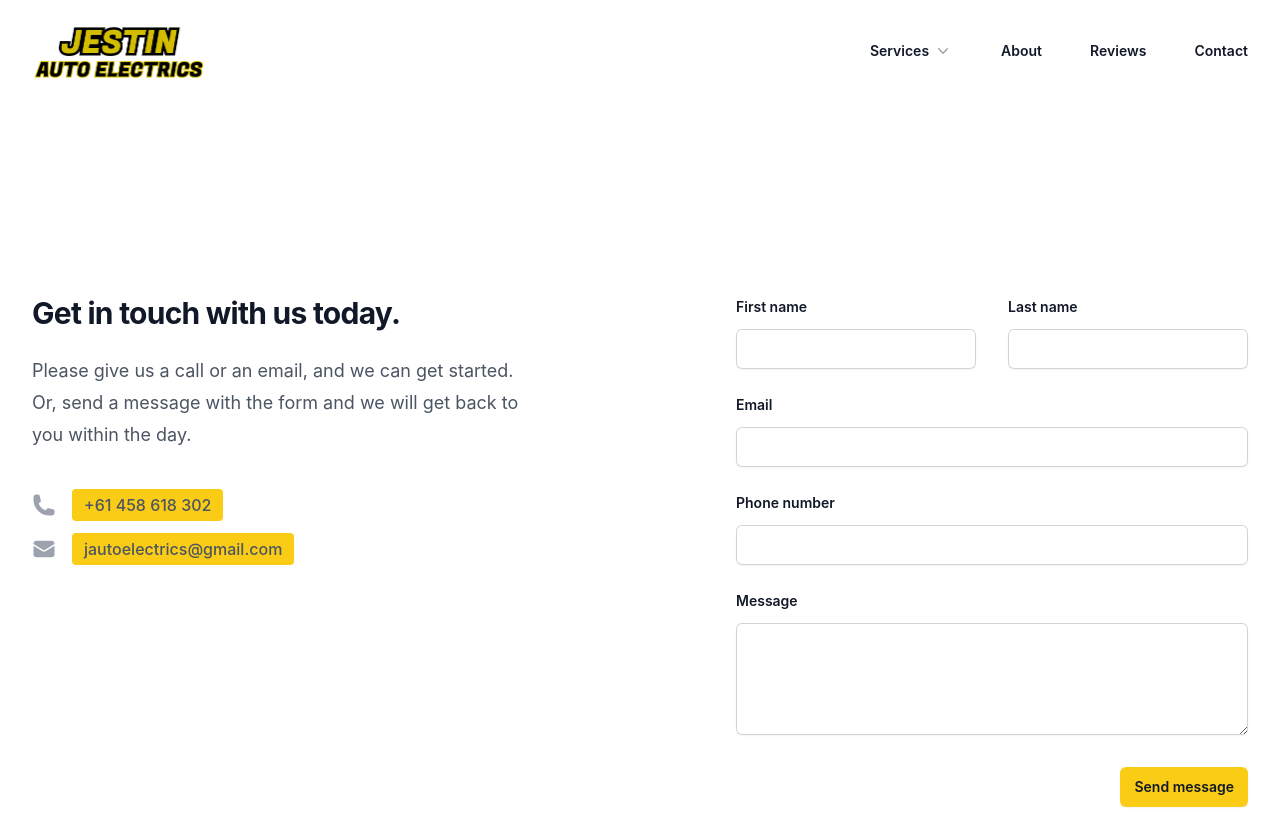
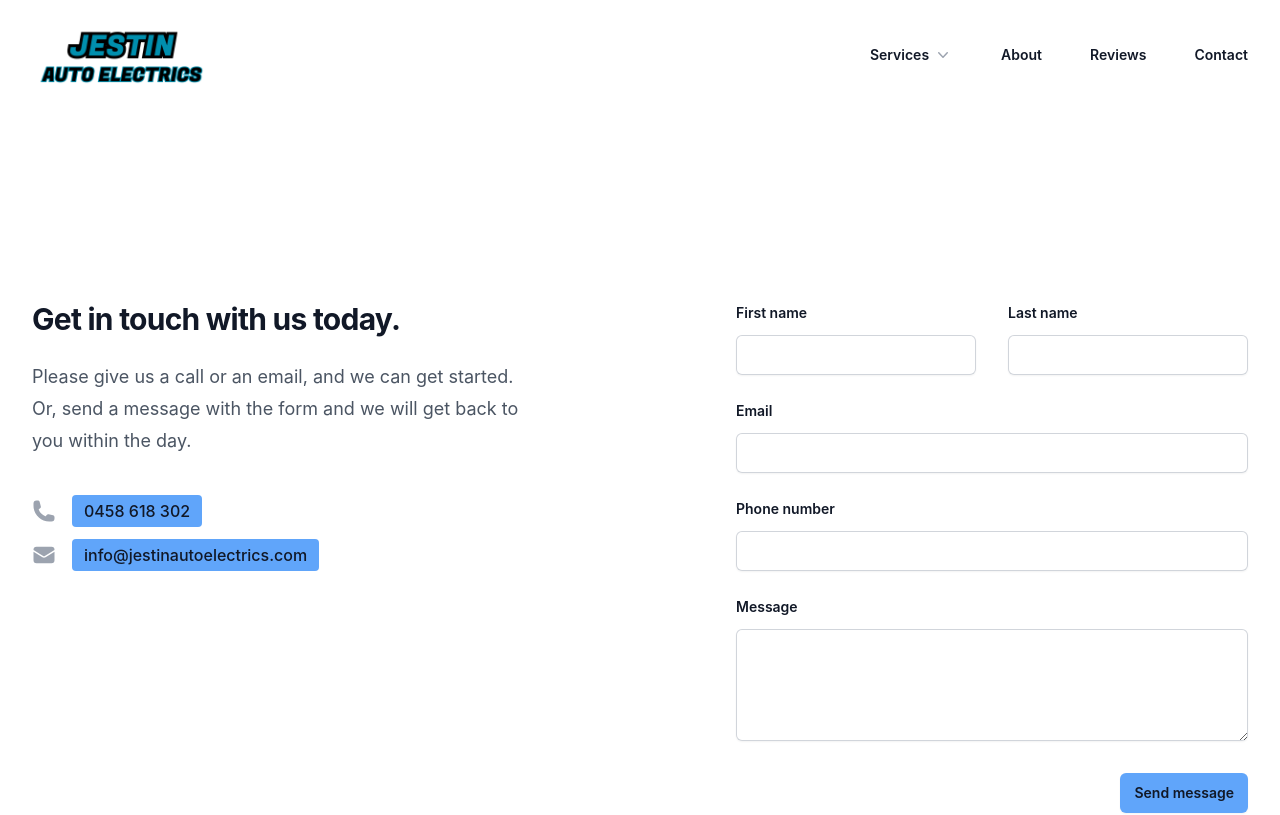
Before and after one commit to prajitlal4/jestin-auto-electrics, a Next.js app: page /components/Contact in a window 1280 px wide. Shown: the top 815 px of the page. Built offline with nearby package versions, Linux system fonts and the light colour scheme.

Commit message:
Changed colours and logo

```diff
--- a/pages/components/Contact.jsx
+++ b/pages/components/Contact.jsx
@@ -4,7 +4,7 @@ export default function Contact() {
   return (
     <div id="contact" className="relative isolate bg-white">
       <div className="mx-auto grid max-w-7xl grid-cols-1 lg:grid-cols-2">
-        <div className="relative px-6 pb-20 pt-24 sm:pt-32 lg:static lg:px-8 lg:py-48">
+        <div className="relative px-6 pb-10 pt-24 sm:pt-32 lg:static lg:px-8 lg:py-48">
           <div className="mx-auto max-w-xl lg:mx-0 lg:max-w-lg">
             <h2 className="text-3xl font-bold tracking-tight text-gray-900">Get in touch with us today.</h2>
             <p className="mt-6 text-lg leading-8 text-gray-600">
@@ -12,15 +12,15 @@ export default function Contact() {
               <br />
               Or, send a message with the form and we will get back to you within the day.
             </p>
-            <dl className="mt-10 space-y-4 text-base leading-7 text-gray-600">
+            <dl className="mt-10 space-y-4 text-base leading-7 text-gray-900">
               <div className="flex gap-x-4">
                 <dt className="flex-none">
                   <span className="sr-only">Telephone</span>
                   <PhoneIcon className="h-7 w-6 text-gray-400" aria-hidden="true" />
                 </dt>
                 <dd>
-                  <a className="bg-yellow-400 rounded px-3 py-1.5 hover:text-gray-900 font-medium" href="tel:+61458618302">
-                    +61 458 618 302
+                  <a className="bg-blue-400 rounded px-3 py-1.5 hover:text-gray-900 font-medium" href="tel:+61458618302">
+                    0458 618 302
                   </a>
                 </dd>
               </div>
@@ -30,8 +30,8 @@ export default function Contact() {
                   <EnvelopeIcon className="h-7 w-6 text-gray-400" aria-hidden="true" />
                 </dt>
                 <dd>
-                  <a className="bg-yellow-400 rounded px-3 py-1.5 hover:text-gray-900 font-medium" href="mailto:jautoelectrics@gmail.com">
-                    jautoelectrics@gmail.com
+                  <a className="bg-blue-400 rounded px-3 py-1.5 hover:text-gray-900 font-medium" href="mailto:info@jestinautoelectrics.com">
+                    info@jestinautoelectrics.com
                   </a>
                 </dd>
               </div>
@@ -51,7 +51,7 @@ export default function Contact() {
                     name="first-name"
                     id="first-name"
                     autoComplete="given-name"
-                    className="block w-full rounded-md border-0 px-3.5 py-2 text-gray-900 shadow-sm ring-1 ring-inset ring-gray-300 placeholder:text-gray-400 focus:ring-2 focus:ring-inset focus:ring-yellow-600 sm:text-sm sm:leading-6"
+                    className="block w-full rounded-md border-0 px-3.5 py-2 text-gray-900 shadow-sm ring-1 ring-inset ring-gray-300 placeholder:text-gray-400 focus:ring-2 focus:ring-inset focus:ring-blue-600 sm:text-sm sm:leading-6"
                   />
                 </div>
               </div>
@@ -65,7 +65,7 @@ export default function Contact() {
                     name="last-name"
                     id="last-name"
                     autoComplete="family-name"
-                    className="block w-full rounded-md border-0 px-3.5 py-2 text-gray-900 shadow-sm ring-1 ring-inset ring-gray-300 placeholder:text-gray-400 focus:ring-2 focus:ring-inset focus:ring-yellow-600 sm:text-sm sm:leading-6"
+                    className="block w-full rounded-md border-0 px-3.5 py-2 text-gray-900 shadow-sm ring-1 ring-inset ring-gray-300 placeholder:text-gray-400 focus:ring-2 focus:ring-inset focus:ring-blue-600 sm:text-sm sm:leading-6"
                   />
                 </div>
               </div>
@@ -79,7 +79,7 @@ export default function Contact() {
                     name="email"
                     id="email"
                     autoComplete="email"
-                    className="block w-full rounded-md border-0 px-3.5 py-2 text-gray-900 shadow-sm ring-1 ring-inset ring-gray-300 placeholder:text-gray-400 focus:ring-2 focus:ring-inset focus:ring-yellow-600 sm:text-sm sm:leading-6"
+                    className="block w-full rounded-md border-0 px-3.5 py-2 text-gray-900 shadow-sm ring-1 ring-inset ring-gray-300 placeholder:text-gray-400 focus:ring-2 focus:ring-inset focus:ring-blue-600 sm:text-sm sm:leading-6"
                   />
                 </div>
               </div>
@@ -93,7 +93,7 @@ export default function Contact() {
                     name="phone-number"
                     id="phone-number"
                     autoComplete="tel"
-                    className="block w-full rounded-md border-0 px-3.5 py-2 text-gray-900 shadow-sm ring-1 ring-inset ring-gray-300 placeholder:text-gray-400 focus:ring-2 focus:ring-inset focus:ring-yellow-600 sm:text-sm sm:leading-6"
+                    className="block w-full rounded-md border-0 px-3.5 py-2 text-gray-900 shadow-sm ring-1 ring-inset ring-gray-300 placeholder:text-gray-400 focus:ring-2 focus:ring-inset focus:ring-blue-600 sm:text-sm sm:leading-6"
                   />
                 </div>
               </div>
@@ -106,7 +106,7 @@ export default function Contact() {
                     name="message"
                     id="message"
                     rows={4}
-                    className="block w-full rounded-md border-0 px-3.5 py-2 text-gray-900 shadow-sm ring-1 ring-inset ring-gray-300 placeholder:text-gray-400 focus:ring-2 focus:ring-inset focus:ring-yellow-600 sm:text-sm sm:leading-6"
+                    className="block w-full rounded-md border-0 px-3.5 py-2 text-gray-900 shadow-sm ring-1 ring-inset ring-gray-300 placeholder:text-gray-400 focus:ring-2 focus:ring-inset focus:ring-blue-600 sm:text-sm sm:leading-6"
                     defaultValue={''}
                   />
                 </div>
@@ -115,7 +115,7 @@ export default function Contact() {
             <div className="mt-8 flex justify-end">
               <button
                 type="submit"
-                className="rounded-md bg-yellow-400 px-3.5 py-2.5 text-center text-sm font-semibold text-gray-900 shadow-sm hover:bg-yellow-500 focus-visible:outline focus-visible:outline-2 focus-visible:outline-offset-2 focus-visible:outline-yellow-600"
+                className="rounded-md bg-blue-400 px-3.5 py-2.5 text-center text-sm font-semibold text-gray-900 shadow-sm hover:bg-blue-500 focus-visible:outline focus-visible:outline-2 focus-visible:outline-offset-2 focus-visible:outline-blue-600"
               >
                 Send message
               </button>
--- a/pages/components/Feature.jsx
+++ b/pages/components/Feature.jsx
@@ -38,7 +38,7 @@ export default function Feature() {
             {features.map((feature) => (
               <div key={feature.name} className="flex flex-col">
                 <dt className="flex items-center gap-x-3 text-base font-semibold leading-7 text-gray-900">
-                  <feature.icon className="h-5 w-5 flex-none text-yellow-500" aria-hidden="true" />
+                  <feature.icon className="h-5 w-5 flex-none text-blue-500" aria-hidden="true" />
                   {feature.name}
                 </dt>
                 <dd className="mt-4 flex flex-auto flex-col text-base leading-7 text-gray-600">
--- a/pages/components/Hero.jsx
+++ b/pages/components/Hero.jsx
@@ -24,7 +24,7 @@ export default function Hero() {
             <div className="mt-10 flex items-center justify-center gap-x-6">
               <Link
                 href="#contact"
-                className="rounded-md bg-yellow-400 px-3.5 py-2.5 text-sm font-semibold text-gray-900 shadow-sm hover:bg-yellow-500 focus-visible:outline focus-visible:outline-2 focus-visible:outline-offset-2 focus-visible:outline-yellow-600"
+                className="rounded-md bg-blue-400 px-3.5 py-2.5 text-sm font-semibold text-gray-900 shadow-sm hover:bg-blue-500 focus-visible:outline focus-visible:outline-2 focus-visible:outline-offset-2 focus-visible:outline-blue-600"
               >
                 Contact us now!
               </Link>
--- a/pages/components/Navigation.jsx
+++ b/pages/components/Navigation.jsx
@@ -28,7 +28,7 @@ export default function Navigation() {
         <div className="flex lg:flex-1">
           <Link href="/" className="-m-1.5 p-1.5">
             <span className="sr-only">Jestin Auto Electrics</span>
-            <Image className="" src="/JestinAutoElectricsLogo.png" width={175} height={100} alt="" />
+            <Image className="" src="/Logo 1.png" width={175} height={100} alt="" />
           </Link>
         </div>
         <div className="flex lg:hidden">
@@ -96,7 +96,7 @@ export default function Navigation() {
               <span className="sr-only">Your Company</span>
               <Image
                 className="h-8 w-auto"
-                src="/JestinAutoElectricsLogo.png"
+                src="/Logo 1.png"
                 alt=""
                 width={1920}
                 height={1080}
--- a/pages/services/service1.js
+++ b/pages/services/service1.js
@@ -17,19 +17,19 @@ export default function Service1() {
         <div className="mt-10 max-w-2xl">
           <ul role="list" className="mt-8 max-w-xl space-y-8 text-gray-600">
             <li className="flex gap-x-3">
-              <CheckCircleIcon className="mt-1 h-5 w-5 flex-none text-yellow-400" aria-hidden="true" />
+              <CheckCircleIcon className="mt-1 h-5 w-5 flex-none text-blue-400" aria-hidden="true" />
               <span>
                 <strong className="font-semibold text-gray-900">Diagnose, fault finding and mine site specification</strong>
               </span>
             </li>
             <li className="flex gap-x-3">
-              <CheckCircleIcon className="mt-1 h-5 w-5 flex-none text-yellow-400" aria-hidden="true" />
+              <CheckCircleIcon className="mt-1 h-5 w-5 flex-none text-blue-400" aria-hidden="true" />
               <span>
                 <strong className="font-semibold text-gray-900">Sound system Installation</strong>
               </span>
             </li>
             <li className="flex gap-x-3">
-              <CheckCircleIcon className="mt-1 h-5 w-5 flex-none text-yellow-400" aria-hidden="true" />
+              <CheckCircleIcon className="mt-1 h-5 w-5 flex-none text-blue-400" aria-hidden="true" />
               <span>
                 <strong className="font-semibold text-gray-900">Starter and Alternator Repair </strong>
               </span>
@@ -52,7 +52,7 @@ export default function Service1() {
             <div className="mt-10 flex items-center justify-center gap-x-6">
               <Link
                 href="/#contact"
-                className="rounded-md bg-yellow-400 px-3.5 py-2.5 text-sm font-semibold text-gray-900 shadow-sm hover:bg-yellow-500 focus-visible:outline focus-visible:outline-2 focus-visible:outline-offset-2 focus-visible:outline-yellow-400"
+                className="rounded-md bg-blue-400 px-3.5 py-2.5 text-sm font-semibold text-gray-900 shadow-sm hover:bg-blue-500 focus-visible:outline focus-visible:outline-2 focus-visible:outline-offset-2 focus-visible:outline-blue-400"
               >
                 Contact us now!
               </Link>
```
Also changed, not shown: pages/services/service2.js (+4 -4 lines), pages/services/service3.js (+4 -4 lines), pages/services/service4.js (+4 -4 lines), public/JestinAutoElectricsLogo.png (deleted), public/Logo 1.png (added).
